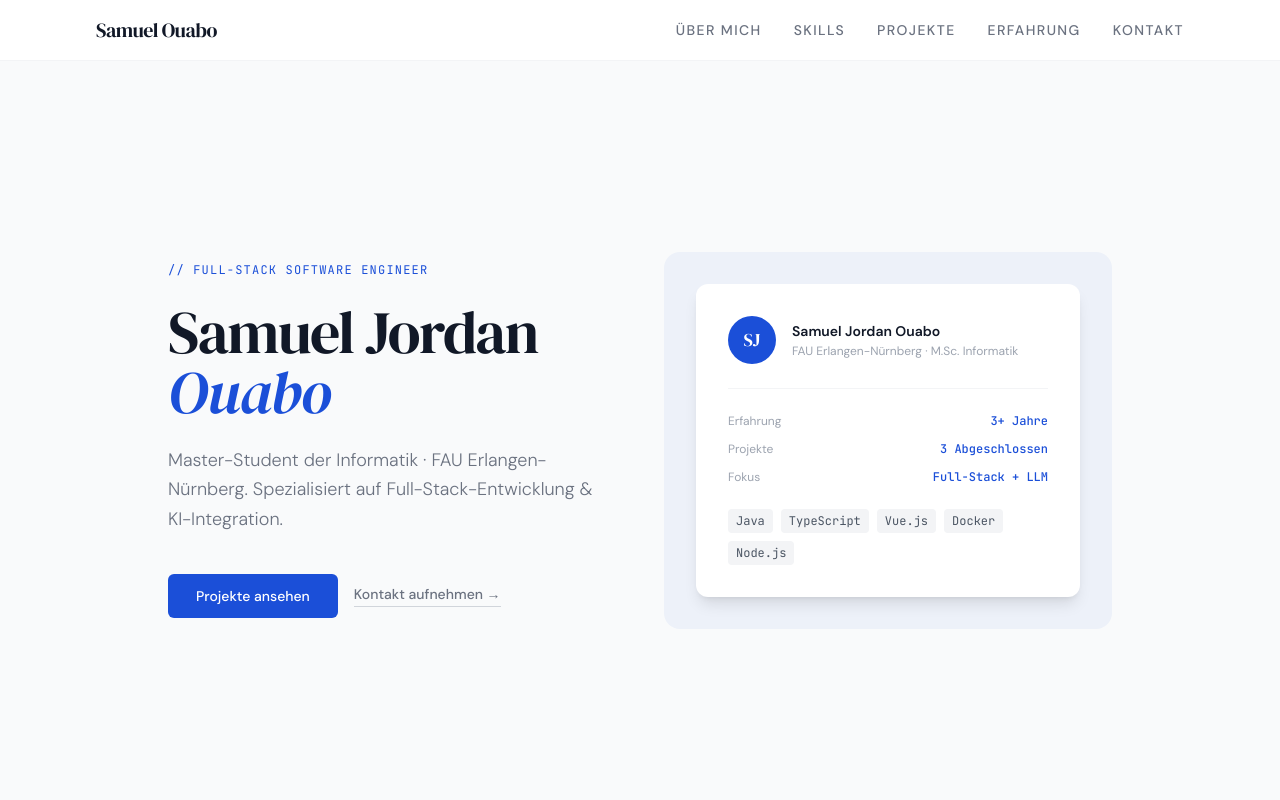
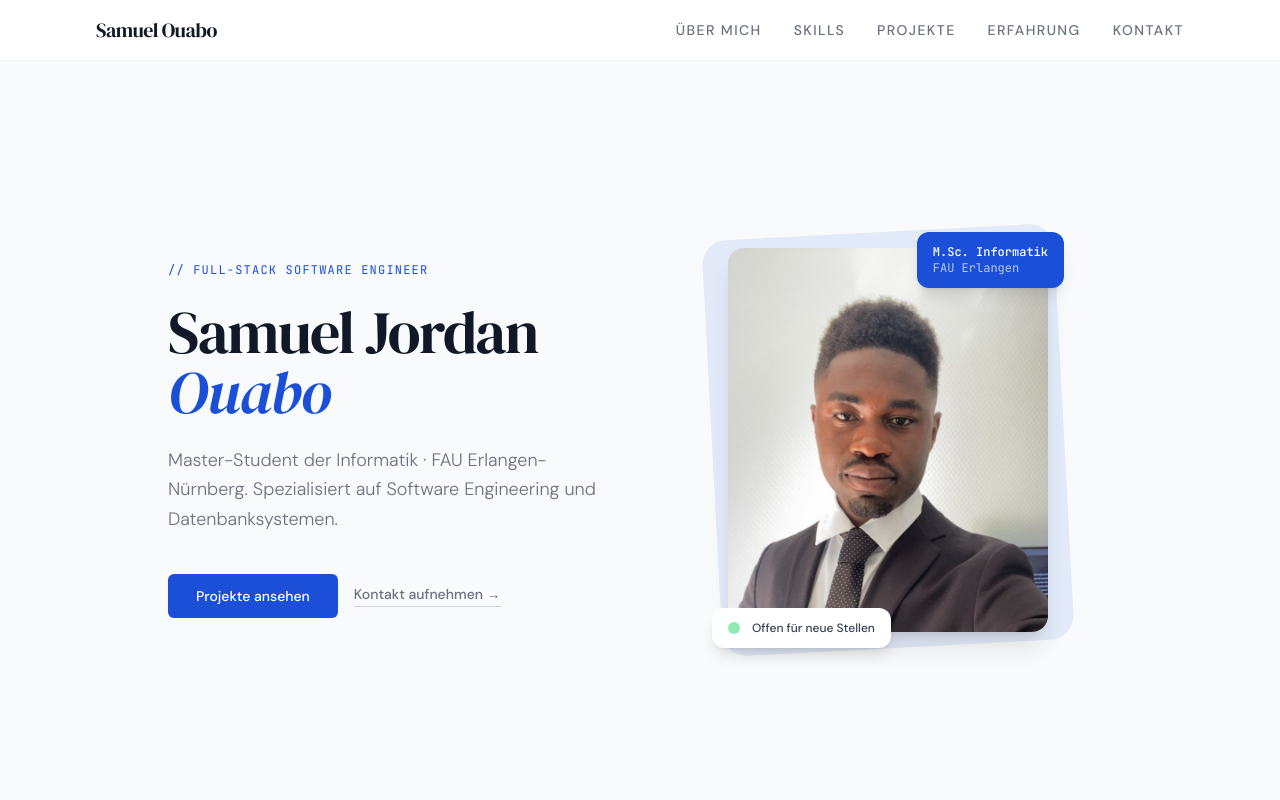
Before and after one commit to so77nava/Portfolio, a website: page docs/index.html in a window 1280 px wide. Shown: the top 800 px of the page. Drawn offline with Linux system fonts and the light colour scheme.

Commit message:
feat: add profile photo to hero section

```diff
--- a/docs/index.html
+++ b/docs/index.html
@@ -70,7 +70,7 @@
           </h1>
           <p class="text-lg text-gray-500 font-light leading-relaxed mb-10 max-w-md">
             Master-Student der Informatik · FAU Erlangen-Nürnberg.
-            Spezialisiert auf Full-Stack-Entwicklung & KI-Integration.
+            Spezialisiert auf Software Engineering und Datenbanksystemen.
           </p>
           <div class="flex flex-col sm:flex-row gap-4 items-start sm:items-center">
             <a href="#projects" class="bg-accent text-white px-7 py-3 rounded-md text-sm font-medium hover:bg-blue-700 transition-colors">
@@ -82,7 +82,7 @@
           </div>
         </div>
 
-        <div class="bg-accent/5 rounded-2xl p-8 flex items-center justify-center">
+        <!-- <div class="bg-accent/5 rounded-2xl p-8 flex items-center justify-center">
           <div class="bg-white rounded-xl shadow-lg p-8 w-full max-w-sm">
             <div class="flex items-center gap-4 mb-6">
               <div class="w-12 h-12 rounded-full bg-accent flex items-center justify-center text-white font-serif text-lg flex-shrink-0">
@@ -115,6 +115,34 @@
               <span class="bg-gray-100 text-gray-600 font-mono text-xs px-2 py-1 rounded">Docker</span>
               <span class="bg-gray-100 text-gray-600 font-mono text-xs px-2 py-1 rounded">Node.js</span>
             </div>
+          </div>
+        </div> -->
+        <!-- Rechte Seite: Profilbild -->
+        <div class="flex items-center justify-center">
+          <div class="relative">
+
+            <!-- Dekoratives Element hinter dem Bild -->
+            <div class="absolute -inset-4 bg-accent/10 rounded-3xl -rotate-3"></div>
+
+            <!-- Profilbild -->
+            <img
+              src="assets/images/profile.jpg"
+              alt="Samuel Jordan Ouabo"
+              class="relative w-72 h-80 lg:w-80 lg:h-96 object-cover object-top rounded-2xl shadow-xl"
+            />
+
+            <!-- Badge unten links -->
+            <div class="absolute -bottom-4 -left-4 bg-white rounded-xl shadow-lg px-4 py-3 flex items-center gap-3">
+              <div class="w-3 h-3 rounded-full bg-green-400 animate-pulse"></div>
+              <p class="text-xs font-medium text-gray-700">Offen für neue Stellen</p>
+            </div>
+
+            <!-- Badge oben rechts -->
+            <div class="absolute -top-4 -right-4 bg-accent text-white rounded-xl shadow-lg px-4 py-3">
+              <p class="font-mono text-xs font-medium">M.Sc. Informatik</p>
+              <p class="font-mono text-xs text-white/70">FAU Erlangen</p>
+            </div>
+
           </div>
         </div>
 
@@ -244,6 +272,8 @@
             </div>
           </div>
 
+        </div>
+          </div>
         </div>
       </div>
     </div>
```
Also changed, not shown: docs/assets/images/profile.jpg (added), docs/css/output.css.
